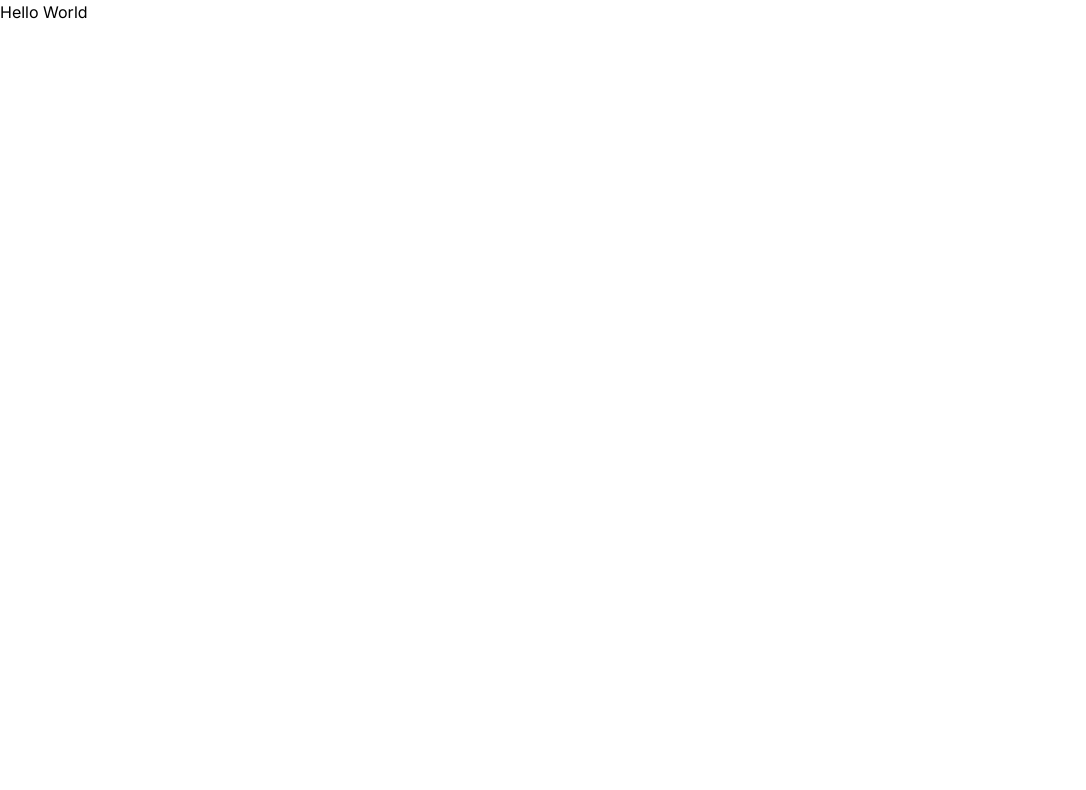
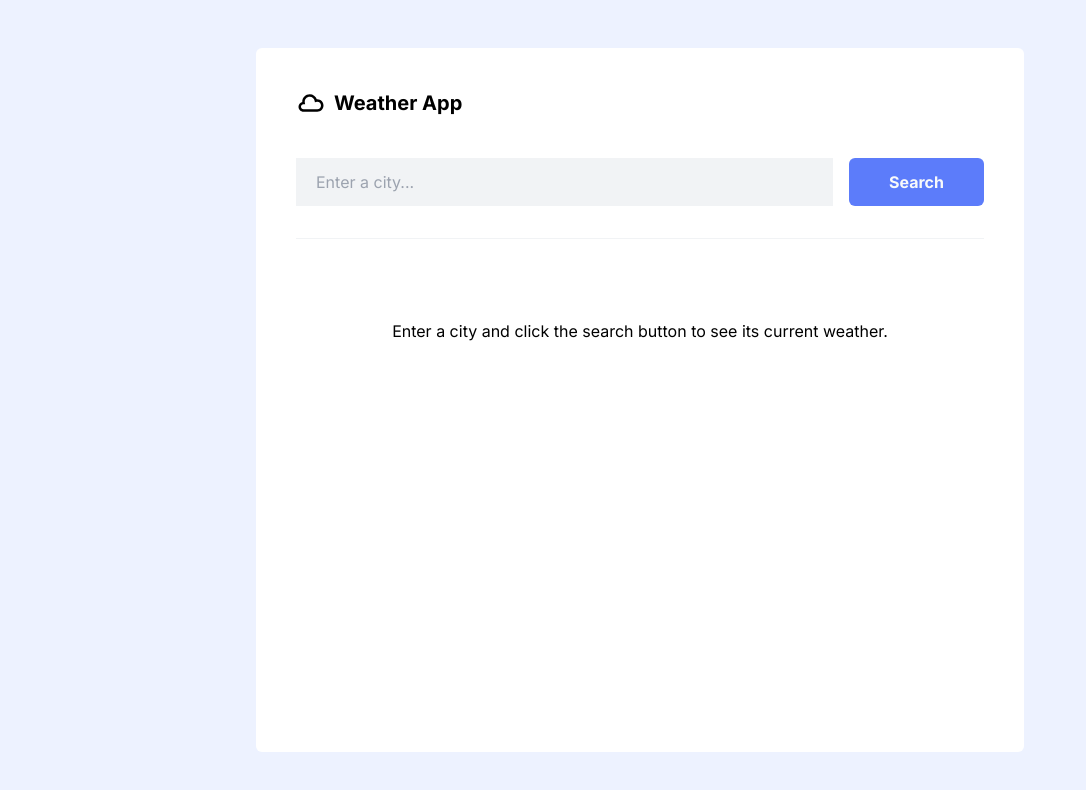
Before and after one commit to dev-rome/Weather-App, a Next.js app: page / in a window 1280 px wide. Shown: the top 790 px of the page, without its empty margins (0-1086 px from the left). Built offline with nearby package versions, Linux system fonts and the light colour scheme.

Commit message:
fetch and display data when user search city

```diff
--- a/app/page.tsx
+++ b/app/page.tsx
@@ -1,9 +1,46 @@
-import Image from "next/image";
+"use client";
+
+import { useState } from "react";
+import { TiWeatherCloudy } from "react-icons/ti";
+import { WeatherData } from "@/types";
+
+import SearchForm from "@/components/SearchForm";
+import CurrentWeather from "@/components/CurrentWeather";
 
 export default function Home() {
+  const [data, setData] = useState<WeatherData | null>(null);
+
+  const handleSubmit = async (city: string) => {
+    const weatherKey = process.env.NEXT_PUBLIC_WEATHER_API_KEY;
+    const url = `http://api.weatherbit.io/v2.0/current?key=${weatherKey}&city=${city}`;
+    try {
+      const res = await fetch(url);
+      const results: WeatherData = await res.json();
+      setData(results);
+    } catch (error) {
+      throw new Error("Failed to fetch data.");
+    }
+  };
+
   return (
-    <div>
-      <h1>Hello World</h1>
-    </div>
+    <section className="bg-[#edf2ff] h-screen flex justify-center px-4 py-12">
+      <div className="bg-[#fff] max-w-3xl mx-auto w-full rounded-md p-10">
+        <div className="flex gap-2 items-center">
+          <TiWeatherCloudy className="text-3xl" />
+          <p className="text-xl font-bold">Weather App</p>
+        </div>
+        <SearchForm onSubmit={handleSubmit} />
+        {data ? (
+          <CurrentWeather data={data} />
+        ) : (
+          <div className="text-center mt-20">
+            <p>
+              Enter a city and click the search button to see its current
+              weather.
+            </p>
+          </div>
+        )}
+      </div>
+    </section>
   );
 }
```
